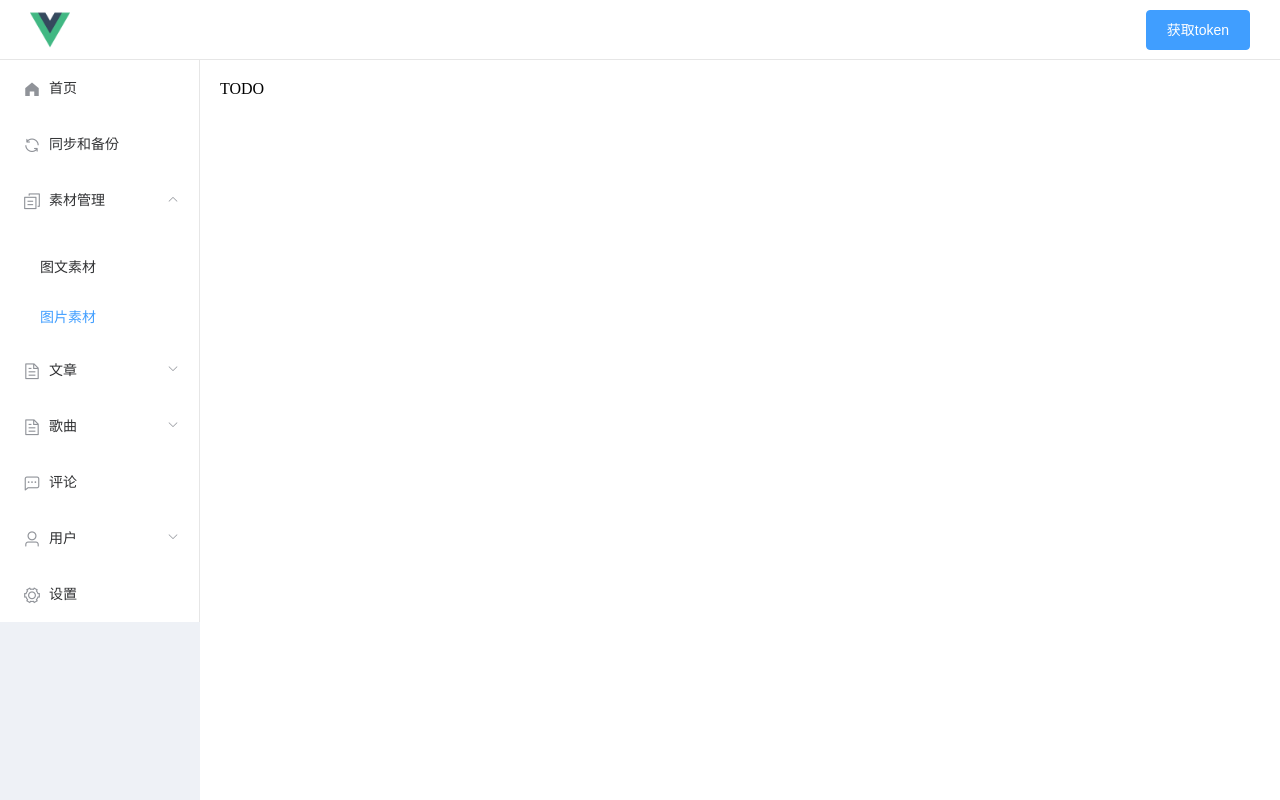
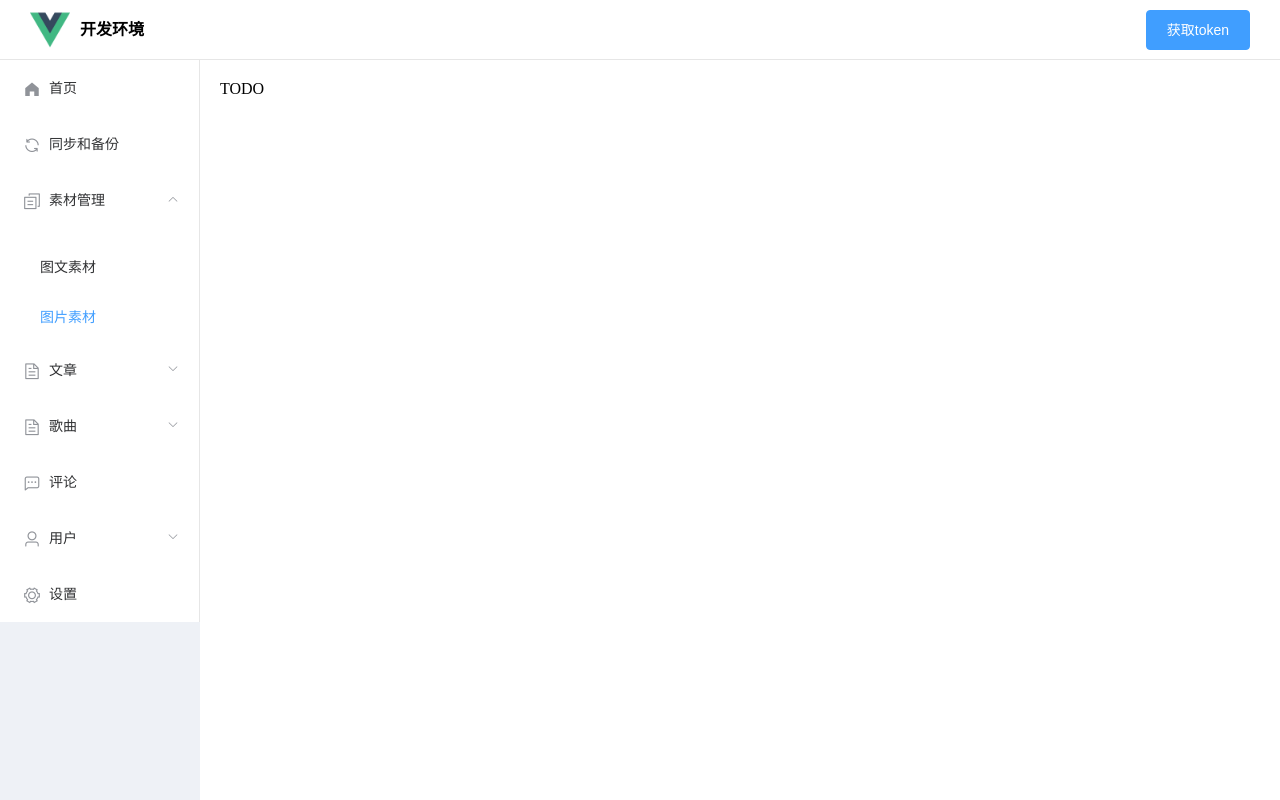
Before and after one commit to harrisoff/sitar-admin, a Vue app: page /#/materials/image in a window 1280 px wide. Built offline with nearby package versions, Linux system fonts and the light colour scheme.

Commit message:
feat: 分离开发环境和正式环境

```diff
--- a/config.js
+++ b/config.js
@@ -1,7 +1,7 @@
 // local storage
 const LOCAL_STORAGE_KEYS = {
-  MINI_TOKEN: "mini-token",
-  WX_TOKEN: "wx-token",
+  MINI_TOKEN: "token-mini",
+  WX_TOKEN: "token-wx",
   LAST_BACKUP: "last-backup"
 };
 
@@ -17,20 +17,10 @@ const WX_API_SERVER = "https://api.weixin.qq.com/cgi-bin";
 const MINI_APPID = "wx61a34a8985cea189";
 const MINI_APPSECRET = "b6d293b83239961dd65a1f5b6b792e86";
 // 云开发
-const PROCESS_ENV = "dev";
-const N10 = "1302052182";
-const DEV_ENV = {
-  N4: "7369", // ???
-  CLOUD_ENV: "sitar-dev"
-};
-const PROD_ENV = {
-  N4: "",
-  CLOUD_ENV: ""
-};
 const ENV = {
-  N10,
-  N4: PROCESS_ENV === "dev" ? DEV_ENV.N4 : PROD_ENV.N4,
-  CLOUD_ENV: PROCESS_ENV === "dev" ? DEV_ENV.CLOUD_ENV : PROD_ENV.CLOUD_ENV
+  N10: process.env.VUE_APP_N10,
+  N4: process.env.VUE_APP_N4,
+  CLOUD_ENV: process.env.VUE_APP_CLOUD_ENV
 };
 const MINI_API_SERVER = "https://api.weixin.qq.com/tcb";
 const MINI_UPLOAD_SERVER = "https://cos.ap-shanghai.myqcloud.com/";
--- a/package.json
+++ b/package.json
@@ -3,7 +3,8 @@
   "version": "0.1.0",
   "private": true,
   "scripts": {
-    "serve": "vue-cli-service serve",
+    "dev": "vue-cli-service serve",
+    "prod": "vue-cli-service serve --mode production",
     "lint": "vue-cli-service lint",
     "test": "node test.js"
   },
--- a/src/layout/Index.vue
+++ b/src/layout/Index.vue
@@ -5,6 +5,7 @@
         <router-link style="float:left;padding:10px;cursor:pointer" to="/">
           <img src="../assets/logo.png" style="height:40px;" />
         </router-link>
+        <span :class="{ env: true, 'is-prod': isProd }">{{ envName }}</span>
         <el-button
           @click="getToken"
           type="primary"
@@ -41,6 +42,7 @@
 <script>
 import { routes } from "@/router";
 
+import { ENV } from "../../config";
 import SidebarItem from "./SidebarItem";
 import { getAccessToken } from "../api/auth";
 
@@ -52,7 +54,8 @@ export default {
   props: [],
   data() {
     return {
-      defaultActive: "/"
+      defaultActive: "/",
+      env: ENV.CLOUD_ENV
     };
   },
   computed: {
@@ -72,6 +75,12 @@ export default {
         }
       });
       return i;
+    },
+    isProd() {
+      return this.env !== "sitar-dev";
+    },
+    envName() {
+      return this.env === "sitar-dev" ? "开发环境" : "正式环境";
     }
   },
   watch: {},
@@ -90,3 +99,14 @@ export default {
   }
 };
 </script>
+
+<style lang="less" scoped>
+.env {
+  display: inline-block;
+  line-height: 60px;
+  font-weight: bold;
+  &.is-prod {
+    color: red;
+  }
+}
+</style>
```
Also changed, not shown: 2 other files (tests, documents, lock files or other folders).
